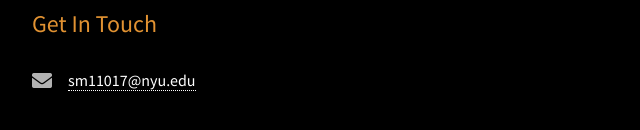
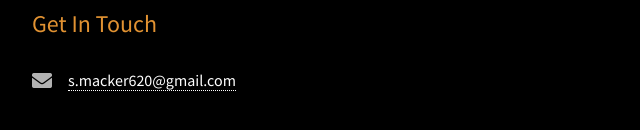
Before and after one commit to sukritimacker/sukritimacker.github.io, a plain HTML site: page index.html in a window 1280 px wide. Shown: the part 4392-4522 px from the top of the page, 400-1040 px from the left. Drawn offline with Linux system fonts and the light colour scheme.

Commit message:
Updated email address

```diff
--- a/index.html
+++ b/index.html
@@ -362,7 +362,7 @@
                 <h3 class="icon solid fa-envelope">
                   <span class="label">Email</span>
                 </h3>
-                <a href="mailto:sm11017@nyu.edu">sm11017@nyu.edu</a>
+                <a href="mailto:s.macker620@gmail.com">s.macker620@gmail.com</a>
               </li>
             </ul>
           </div>
```
